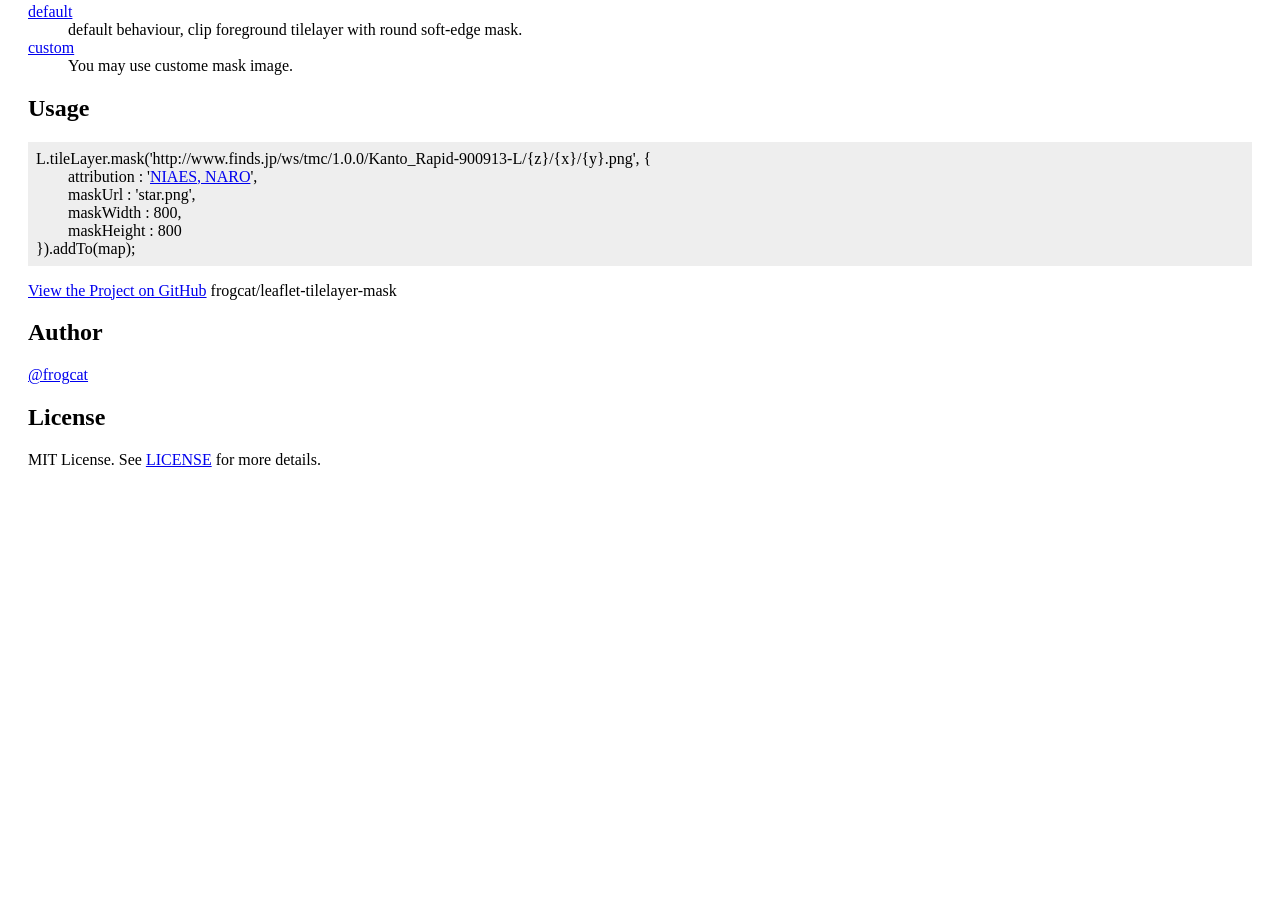
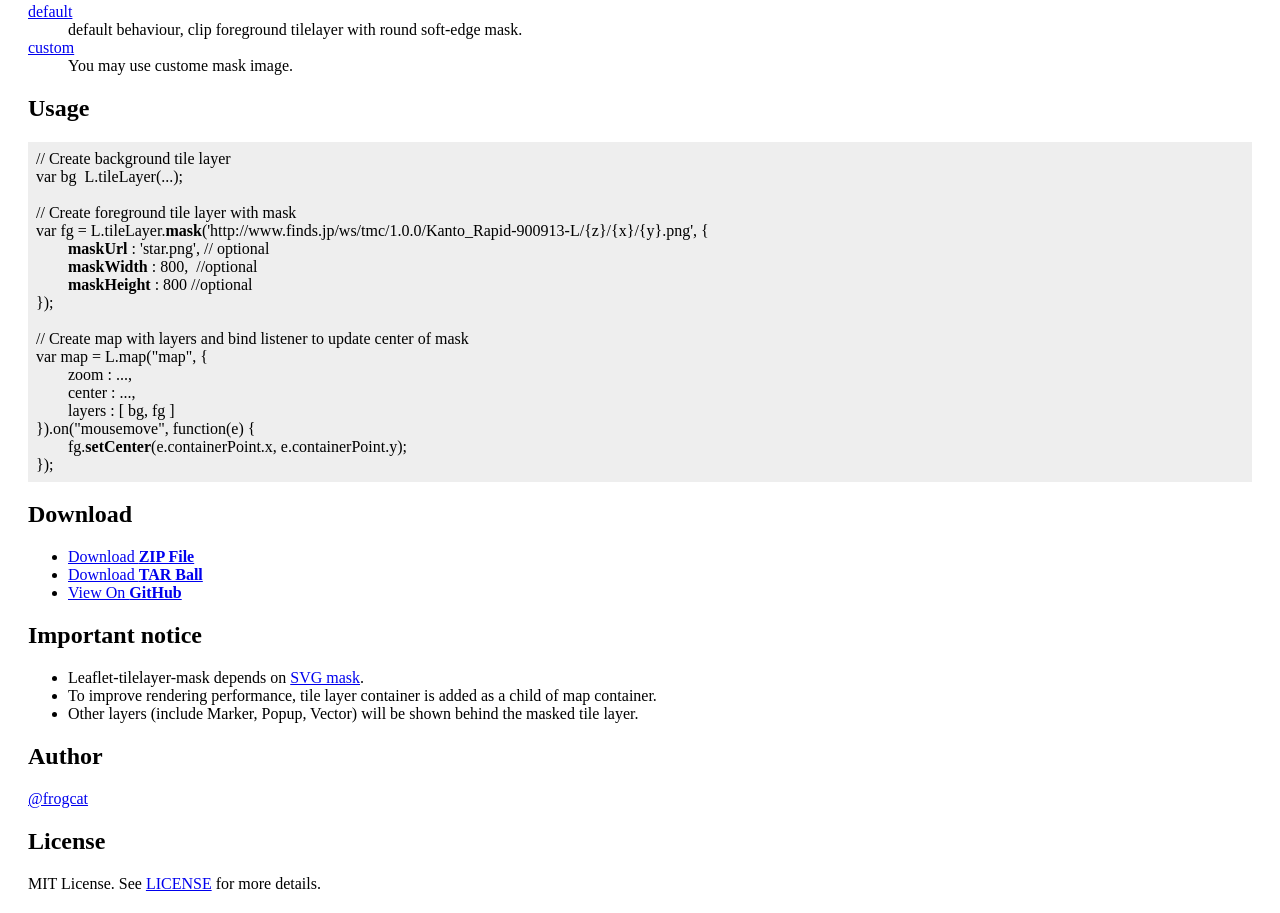
Before and after one commit to frogcat/leaflet-tilelayer-mask, a plain HTML site: page index.html in a window 1280 px wide. Shown: the part 731-1644 px from the top of the page. Before the commit the page ends 1220 px from the top, so only its background shows below. Drawn offline with Linux system fonts and the light colour scheme.

Commit message:
Update index.html
Add Download, Important notice
Update Usage

```diff
--- a/index.html
+++ b/index.html
@@ -2,7 +2,7 @@
 <html>
 <head>
 <meta charset="UTF-8">
-<title>leaflet-tilelayer-mask</title>
+<title>Leaflet-tilelayer-mask by frogcat</title>
 <style>
 body>div {
 	margin: 20px;
@@ -39,16 +39,42 @@ img {
 			<dd>You may use custome mask image.</dd>
 		</dl>
 		<h2>Usage</h2>
-		<pre>L.tileLayer.mask('http://www.finds.jp/ws/tmc/1.0.0/Kanto_Rapid-900913-L/{z}/{x}/{y}.png', {
-	attribution : '<a href="http://habs.dc.affrc.go.jp/">NIAES, NARO</a>',
-	maskUrl : 'star.png',
-	maskWidth : 800,
-	maskHeight : 800
-}).addTo(map);</pre>
-		<p>
-			<a href="https://github.com/frogcat/leaflet-tilelayer-mask/">View the Project on GitHub</a>
-			frogcat/leaflet-tilelayer-mask
-		</p>
+		<pre>// Create background tile layer
+var bg  L.tileLayer(...);
+
+// Create foreground tile layer with mask
+var fg = L.tileLayer.<b>mask</b>('http://www.finds.jp/ws/tmc/1.0.0/Kanto_Rapid-900913-L/{z}/{x}/{y}.png', {
+	<b>maskUrl</b> : 'star.png', // optional
+	<b>maskWidth</b> : 800,  //optional
+	<b>maskHeight</b> : 800 //optional
+});
+
+// Create map with layers and bind listener to update center of mask
+var map = L.map("map", {
+	zoom : ...,
+	center : ...,
+	layers : [ bg, fg ]
+}).on("mousemove", function(e) {
+	fg.<b>setCenter</b>(e.containerPoint.x, e.containerPoint.y);
+});
+</pre>
+
+		<h2>Download</h2>
+		<ul>
+			<li><a href="https://github.com/frogcat/leaflet-tilelayer-mask/zipball/master">Download <strong>ZIP
+						File</strong></a></li>
+			<li><a href="https://github.com/frogcat/leaflet-tilelayer-mask/tarball/master">Download <strong>TAR
+						Ball</strong></a></li>
+			<li><a href="https://github.com/frogcat/leaflet-tilelayer-mask">View On <strong>GitHub</strong></a></li>
+		</ul>
+
+		<h2>Important notice</h2>
+		<ul>
+			<li>Leaflet-tilelayer-mask depends on <a href="http://www.w3.org/TR/SVG/masking.html#Masking">SVG mask</a>.
+			</li>
+			<li>To improve rendering performance, tile layer container is added as a child of map container.</li>
+			<li>Other layers (include Marker, Popup, Vector) will be shown behind the masked tile layer.</li>
+		</ul>
 
 		<h2>Author</h2>
 		<p>
```
